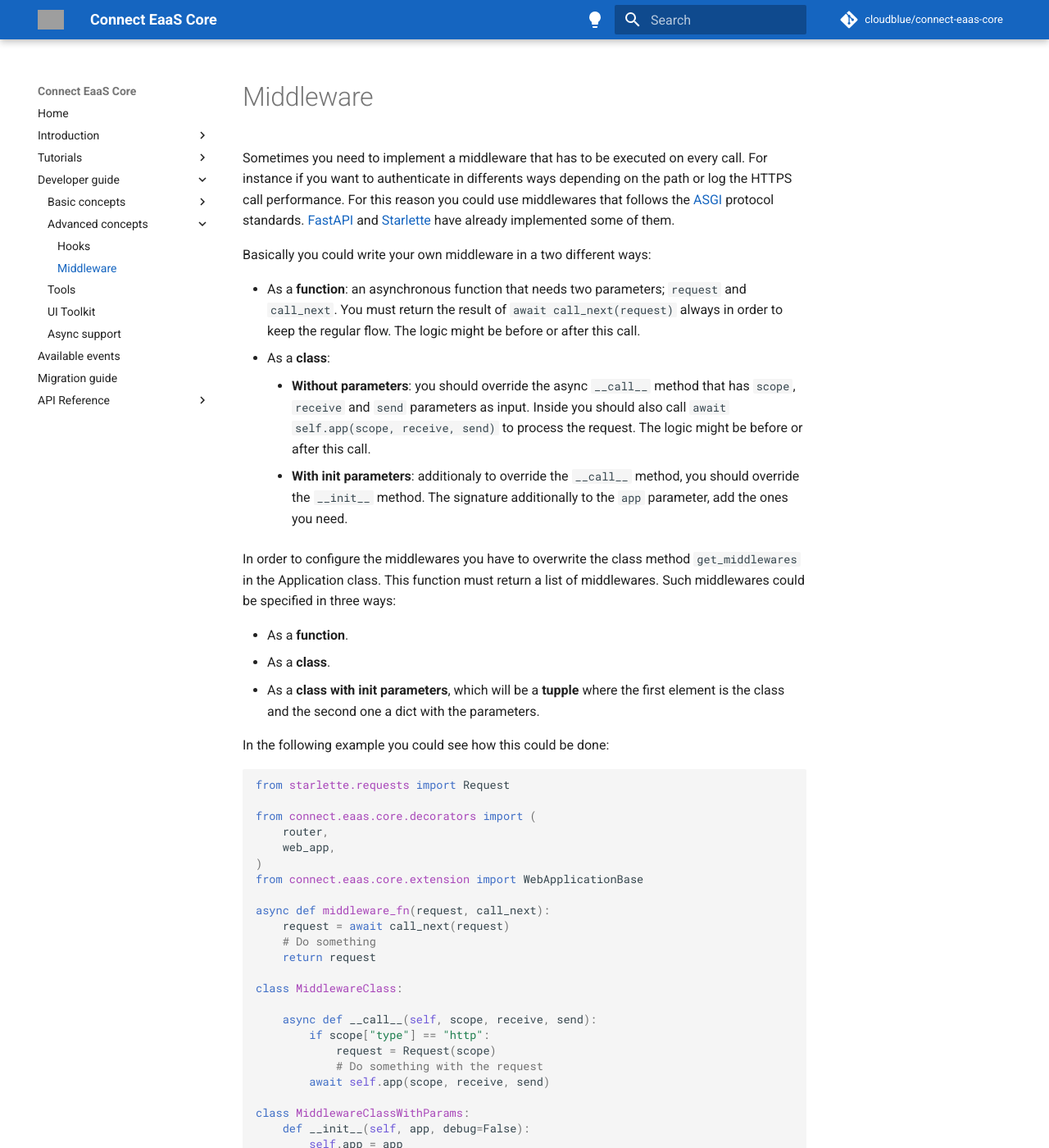
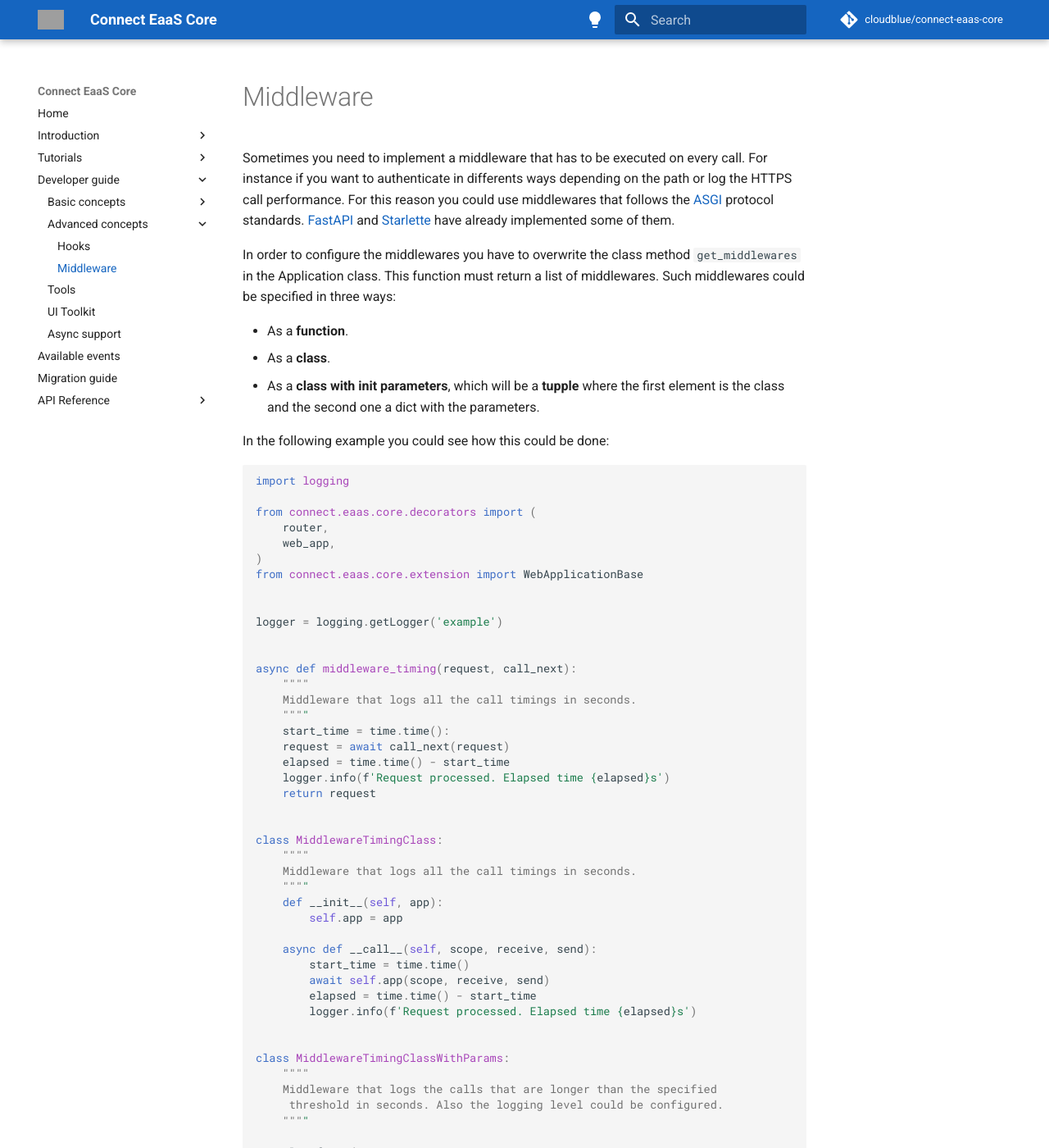
Before and after one commit to cloudblue/connect-eaas-core, an MkDocs documentation site: the page built from docs/dev_guide/middleware.md, in a window 1280 px wide and 1400 px high. Shown: the whole window at 82% size. Built offline with MkDocs 1.6.1 and Material for MkDocs 9.7.7, drawn with Linux system fonts in a browser that asks for light colours; comment, search, counter and statistics services are not loaded; some of the changed text lies outside the part shown; grey boxes are pictures that could not be loaded.

````diff
--- a/docs/dev_guide/middleware.md
+++ b/docs/dev_guide/middleware.md
@@ -4,19 +4,6 @@ Sometimes you need to implement a middleware that has to be executed on every ca
   [ASGI](https://asgi.readthedocs.io/en/latest/specs/main.html) protocol standards.
   [FastAPI](https://fastapi.tiangolo.com/advanced/middleware/) and
    [Starlette](https://www.starlette.io/middleware/) have already implemented some of them.
-
-Basically you could write your own middleware in a two different ways:
-
-- As a **function**: an asynchronous function that needs two parameters; `request` and `call_next`.
-    You must return the result of `await call_next(request)` always in order to keep the
-    regular flow. The logic might be before or after this call.
-- As a **class**:
-    - **Without parameters**: you should override the async `__call__` method that has `scope`, `receive`
-        and `send` parameters as input. Inside you should also call
-        `await self.app(scope, receive, send)` to process the request. The logic might be before or
-        after this call.
-    - **With init parameters**: additionaly to override the `__call__` method, you should override the
-        `__init__` method. The signature additionally to the `app` parameter, add the ones you need.
 
 In order to configure the middlewares you have to overwrite the class method `get_middlewares` in
  the Application class. This function must return a list of middlewares. Such middlewares could be
@@ -30,7 +17,7 @@ In order to configure the middlewares you have to overwrite the class method `ge
 In the following example you could see how this could be done:
 
 ```py3
-from starlette.requests import Request
+import logging
 
 from connect.eaas.core.decorators import (
     router,
@@ -38,36 +25,77 @@ from connect.eaas.core.decorators import (
 )
 from connect.eaas.core.extension import WebApplicationBase
 
-async def middleware_fn(request, call_next):
+
+logger = logging.getLogger('example')
+
+
+async def middleware_timing(request, call_next):
+    """"
+    Middleware that logs all the call timings in seconds.
+    """"
+    start_time = time.time():
     request = await call_next(request)
-    # Do something
+    elapsed = time.time() - start_time
+    logger.info(f'Request processed. Elapsed time {elapsed}s')
     return request
 
-class MiddlewareClass:
+
+class MiddlewareTimingClass:
+    """"
+    Middleware that logs all the call timings in seconds.
+    """"
+    def __init__(self, app):
+        self.app = app
 
     async def __call__(self, scope, receive, send):
-        if scope["type"] == "http":
-            request = Request(scope)
-            # Do something with the request
+        start_time = time.time()
         await self.app(scope, receive, send)
+        elapsed = time.time() - start_time
+        logger.info(f'Request processed. Elapsed time {elapsed}s')
 
-class MiddlewareClassWithParams:
-    def __init__(self, app, debug=False):
+
+class MiddlewareTimingClassWithParams:
+    """"
+    Middleware that logs the calls that are longer than the specified
+     threshold in seconds. Also the logging level could be configured.
+    """"
+
+    _log_fn = {
+        logging.CRITICAL: logger.critical,
+        logging.ERROR: logger.error,
+        logging.WARNING: logger.warning,
+        logging.INFO: logger.info,
+        logging.DEBUG: logger.debug
+    }
+
+    def __init__(self, app, log_level=logging.INFO, threshold=60.0):
         self.app = app
-        self.debug = debug
+        self.log_level = log_level
+        self.threshold = threshold
 
     async def __call__(self, scope, receive, send):
-        if self.debug:
-            # Log the call
+        start_time = time.time()
         await self.app(scope, receive, send)
+        elapsed = time.time() - start_time
+        if elapsed >= self.threshold:
+            self._log_fn[self.log_level](
+                f'Request processed. Elapsed time {elapsed}s',
+            )
+
 
 @web_app(router)
 class MyWebApplication(WebApplicationBase):
     @classmethod
     def get_middlewares(cls):
         return [
-            middleware_fn,
-            MiddleWareClass,
-            (MiddleWareClassWithParams, {'debug': True}),
+            middleware_timing,
+            MiddlewareTimingClass,
+            (
+                MiddlewareTimingClassWithParams,
+                {
+                    'log_level': logging.ERROR,
+                    'threshold': 40.0,
+                },
+            ),
         ]
 ```
````
Also changed, not shown: docs/reference/decorators.md (+4 -0 lines), 6 other files.
